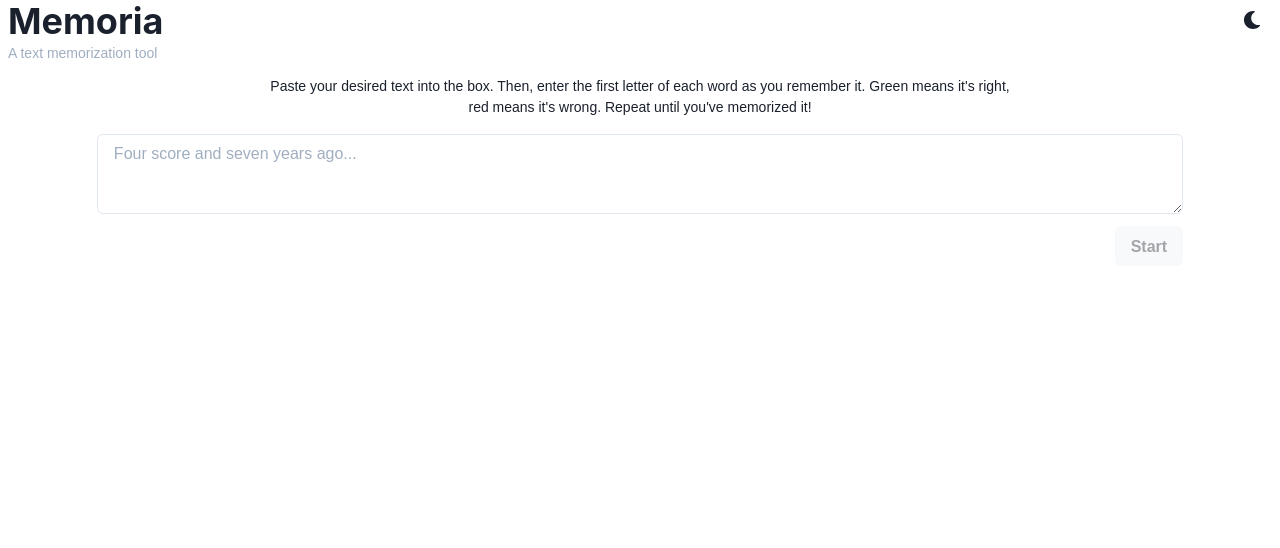
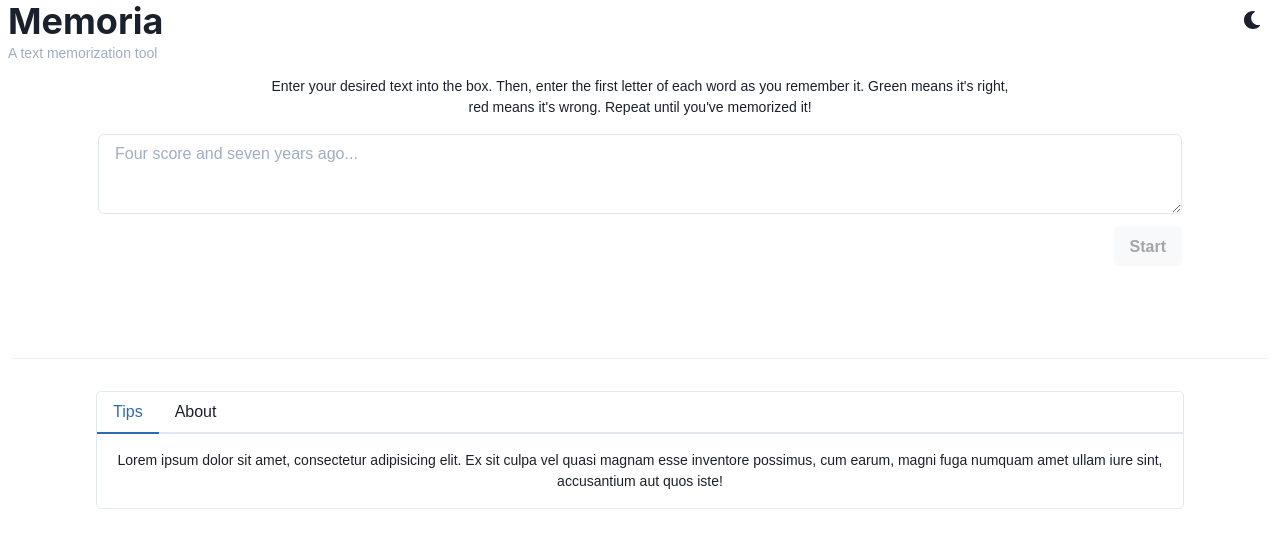
Before and after one commit to AndrewCutler/Memoria, a React (Create React App) app: page / in a window 1280 px wide. Shown: the top 548 px of the page. Built offline with nearby package versions, Linux system fonts and the light colour scheme.

Commit message:
Info tabset

```diff
--- a/src/App.tsx
+++ b/src/App.tsx
@@ -6,12 +6,15 @@ import {
 	Textarea,
 	Flex,
 	Button,
-	extendTheme
+	extendTheme,
+	Divider
 } from '@chakra-ui/react';
 import ActiveTextarea from './ActiveTextarea';
 import Results from './Results';
 import TextDisplay from './TextDisplay';
 import Title from './Title';
+import InformationalAccordion from './InformationalAccordion';
+import InformationalTabset from './InformationalTabset';
 
 export const isValidKestroke = (key: string) => key.match(/\w/);
 
@@ -88,7 +91,7 @@ export const App = () => {
 					<VStack spacing={8}>
 						<Box minH='10vh'>
 							<Box fontSize='sm' px='15%'>
-								Paste your desired text into the box. Then,
+								Enter your desired text into the box. Then,
 								enter the first letter of each word as you
 								remember it. Green means it's right, red means
 								it's wrong. Repeat until you've memorized it!
@@ -145,6 +148,9 @@ export const App = () => {
 								{completed && <Results results={guesses} />}
 							</Flex>
 						</Box>
+						<Box h='16px' w='100%' />
+						<Divider />
+						<InformationalTabset />
 					</VStack>
 				</Box>
 			</Box>
--- /dev/null
+++ b/src/InformationalAccordion.tsx
@@ -0,0 +1,41 @@
+import {
+	Accordion,
+	AccordionButton,
+	AccordionIcon,
+	AccordionItem,
+	AccordionPanel
+} from '@chakra-ui/react';
+import React from 'react';
+
+const InformationalAccordion = (): React.ReactElement => {
+	return (
+		<Accordion fontSize='sm' allowToggle w='85vw'>
+			<AccordionItem>
+				<AccordionButton display='flex' justifyContent='space-between'>
+					<h2>Tips</h2>
+					<AccordionIcon />
+				</AccordionButton>
+				<AccordionPanel>
+					Lorem ipsum dolor sit amet consectetur adipisicing elit.
+					Quasi, eligendi tenetur. Voluptas sequi aut itaque eius! Eos
+					dicta tempora fugiat inventore. Accusantium deserunt,
+					quisquam reiciendis molestiae labore quae officiis laborum.
+				</AccordionPanel>
+			</AccordionItem>
+			<AccordionItem>
+				<AccordionButton display='flex' justifyContent='space-between'>
+					<h2>About</h2>
+					<AccordionIcon />
+				</AccordionButton>
+				<AccordionPanel>
+					Lorem ipsum dolor sit amet consectetur adipisicing elit.
+					Quasi, eligendi tenetur. Voluptas sequi aut itaque eius! Eos
+					dicta tempora fugiat inventore. Accusantium deserunt,
+					quisquam reiciendis molestiae labore quae officiis laborum.
+				</AccordionPanel>
+			</AccordionItem>
+		</Accordion>
+	);
+};
+
+export default InformationalAccordion;
--- /dev/null
+++ b/src/InformationalTabset.tsx
@@ -0,0 +1,52 @@
+import {
+	Tab,
+	TabList,
+	TabPanel,
+	TabPanels,
+	Tabs,
+	useColorModeValue
+} from '@chakra-ui/react';
+import React from 'react';
+
+const InformationalTabset = (): React.ReactElement => {
+	const borderColor = useColorModeValue(
+		'var(--chakra-colors-gray-200)',
+		'var(--chakra-colors-whiteAlpha-300)'
+	);
+
+	return (
+		<Tabs
+			// position='absolute'
+			// bottom='150px'
+			fontSize='sm'
+			w='85vw'
+			border={`1px solid ${borderColor}`}
+			borderRadius='5px'
+		>
+			<TabList>
+				<Tab>Tips</Tab>
+				<Tab>About</Tab>
+			</TabList>
+			<TabPanels>
+				<TabPanel>
+					Lorem ipsum dolor sit amet, consectetur adipisicing elit. Ex
+					sit culpa vel quasi magnam esse inventore possimus, cum
+					earum, magni fuga numquam amet ullam iure sint, accusantium
+					aut quos iste!
+				</TabPanel>
+				<TabPanel>
+					Lorem ipsum dolor sit amet consectetur adipisicing elit.
+					Facere qui, totam repellat possimus voluptates consequuntur
+					officiis excepturi. Alias dolorum consectetur aliquam vitae
+					illum! Veniam, maiores. Ad, nulla dolor? Quam voluptates
+					aliquam blanditiis eaque explicabo, vel perferendis impedit
+					repellendus ratione, dicta doloremque quo tempore non porro
+					eum libero sit natus corporis quos veniam itaque velit?
+					Incidunt laboriosam unde saepe quos alias.
+				</TabPanel>
+			</TabPanels>
+		</Tabs>
+	);
+};
+
+export default InformationalTabset;
```
